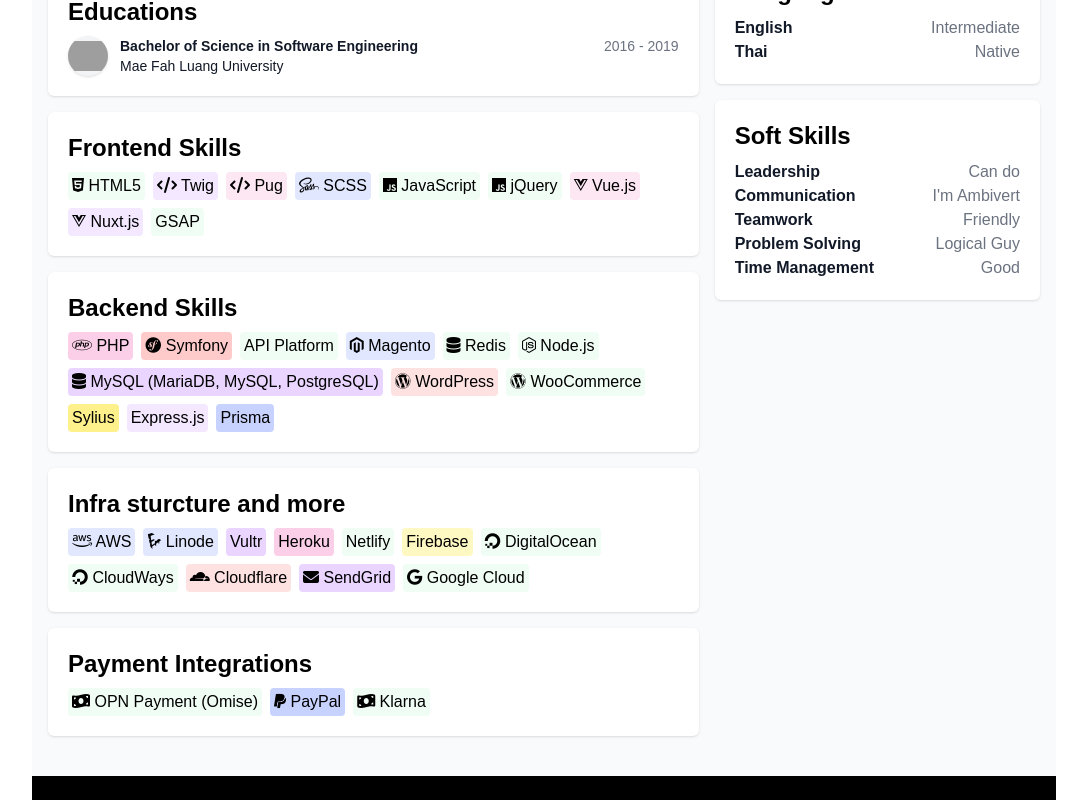
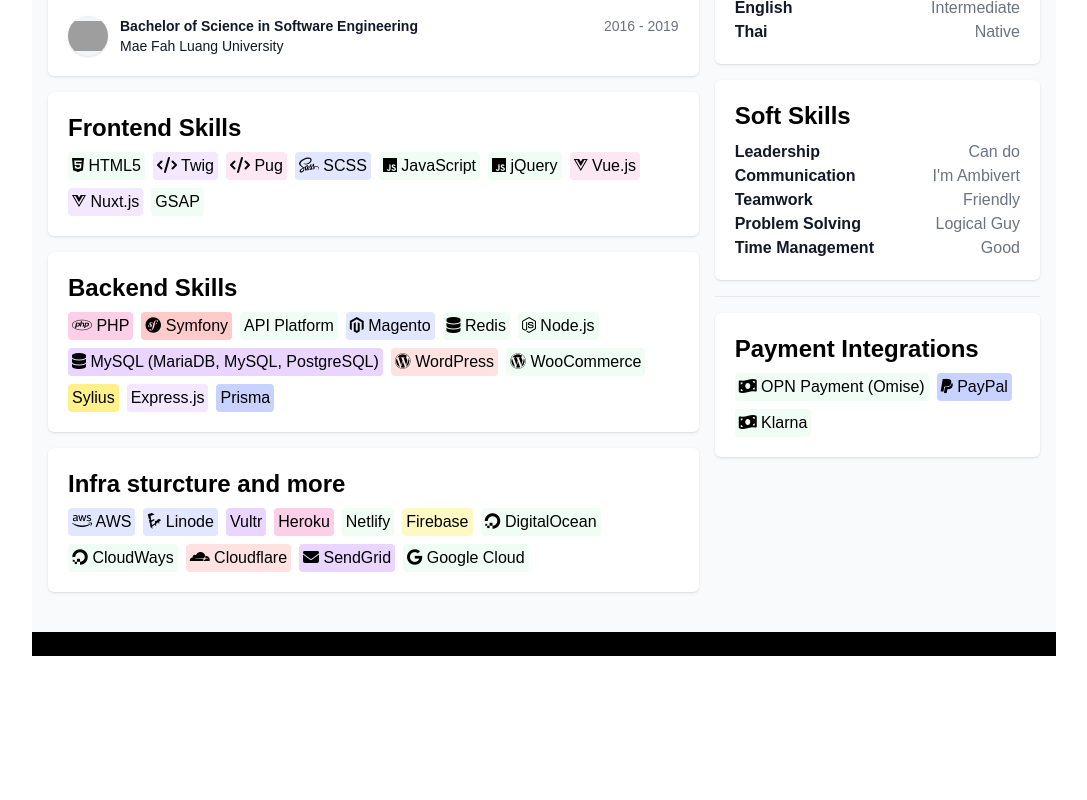
Before and after one commit to sariz-wachirasook/archive--resume-vue, a Nuxt app: page / in a window 1280 px wide. Shown: the part 770-1570 px from the top of the page, without its empty margins (96-1183 px from the left). After the commit the page ends 1426 px from the top, so only its background shows below. Built offline with nearby package versions, Linux system fonts and the light colour scheme; grey boxes are pictures that could not be loaded.

Commit message:
fix: payment integration

```diff
--- a/pages/index.vue
+++ b/pages/index.vue
@@ -1,6 +1,6 @@
 <template>
   <div>
-    <section class="mb-10">
+    <section class="mb-5">
       <Card class="bg-transparent shadow-transparent">
         <div class="flex flex-col-reverse gap-10 align-middle md:flex-row">
           <div class="flex flex-col align-middle justify-center">
@@ -52,13 +52,6 @@
           <H2>Infra sturcture and more</H2>
           <div class="inline-flex flex-wrap gap-2">
             <Tag v-for="(item, index) in iaas" :key="index" :tag="item" />
-          </div>
-        </Card>
-
-        <Card>
-          <H2>Payment Integrations</H2>
-          <div class="inline-flex flex-wrap gap-2">
-            <Tag v-for="(item, index) in payments" :key="index" :tag="item" />
           </div>
         </Card>
       </div>
@@ -127,6 +120,13 @@
               <span class="text-gray-500">Good</span>
             </li>
           </ul>
+        </Card>
+        <hr />
+        <Card>
+          <H2>Payment Integrations</H2>
+          <div class="inline-flex flex-wrap gap-2">
+            <Tag v-for="(item, index) in payments" :key="index" :tag="item" />
+          </div>
         </Card>
       </div>
     </div>
```
